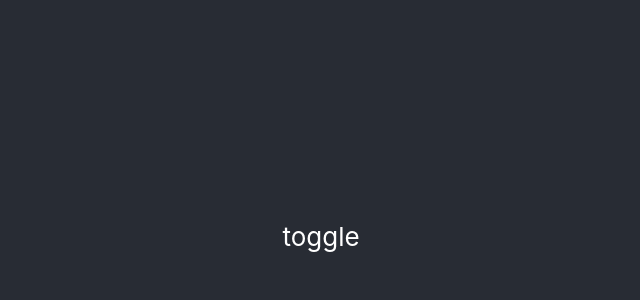
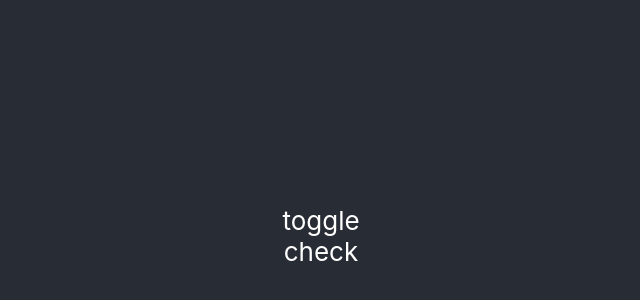
Before and after one commit to egorbaron/react-billing-widget, a React (Create React App) app: page / in a window 1280 px wide. Shown: the part 164-464 px from the top of the page, without its empty margins (319-959 px from the left). Built offline with nearby package versions, Linux system fonts and the light colour scheme.

Commit message:
check parent id

```diff
--- a/src/App.js
+++ b/src/App.js
@@ -5,11 +5,15 @@ import './App.css';
 function App() {
   const [toggle, setToggle] = useState(false);
   const onClick = () => setToggle(!toggle);
+  const onCheck = () => {
+    console.log(document.getElementById("blueimp-gallery"))
+  }
   return (
     <div className="App">
       <header className="App-header">
         {toggle && <img src={logo} className="App-logo" alt="logo" />}
         <div onClick={onClick}>toggle</div>
+        <div onClick={onClick}>check</div>
       </header>
     </div>
   );
```
